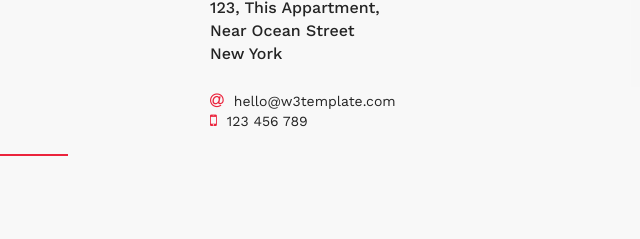
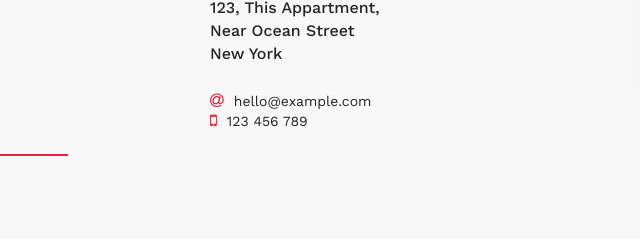
Before and after one commit to shoalam/ethereal, a plain HTML site: page index.html in a window 1280 px wide. Shown: the part 3216-3455 px from the top of the page, 640-1280 px from the left. Drawn offline with nearby package versions, Linux system fonts and the light colour scheme; files whose address does not match are found by name; a web font is replaced by a local one.

Commit message:
Update index.html

```diff
--- a/index.html
+++ b/index.html
@@ -228,7 +228,7 @@
           <p>123, This Appartment,<br>
             Near Ocean Street<br>
             New York<br>
-          <div class="email"><i class="fa fa-at"></i>hello@w3template.com<br>
+          <div class="email"><i class="fa fa-at"></i>hello@example.com<br>
             <i class="fa fa-mobile"></i>123 456 789</div>
           </p>
         </div>
```
